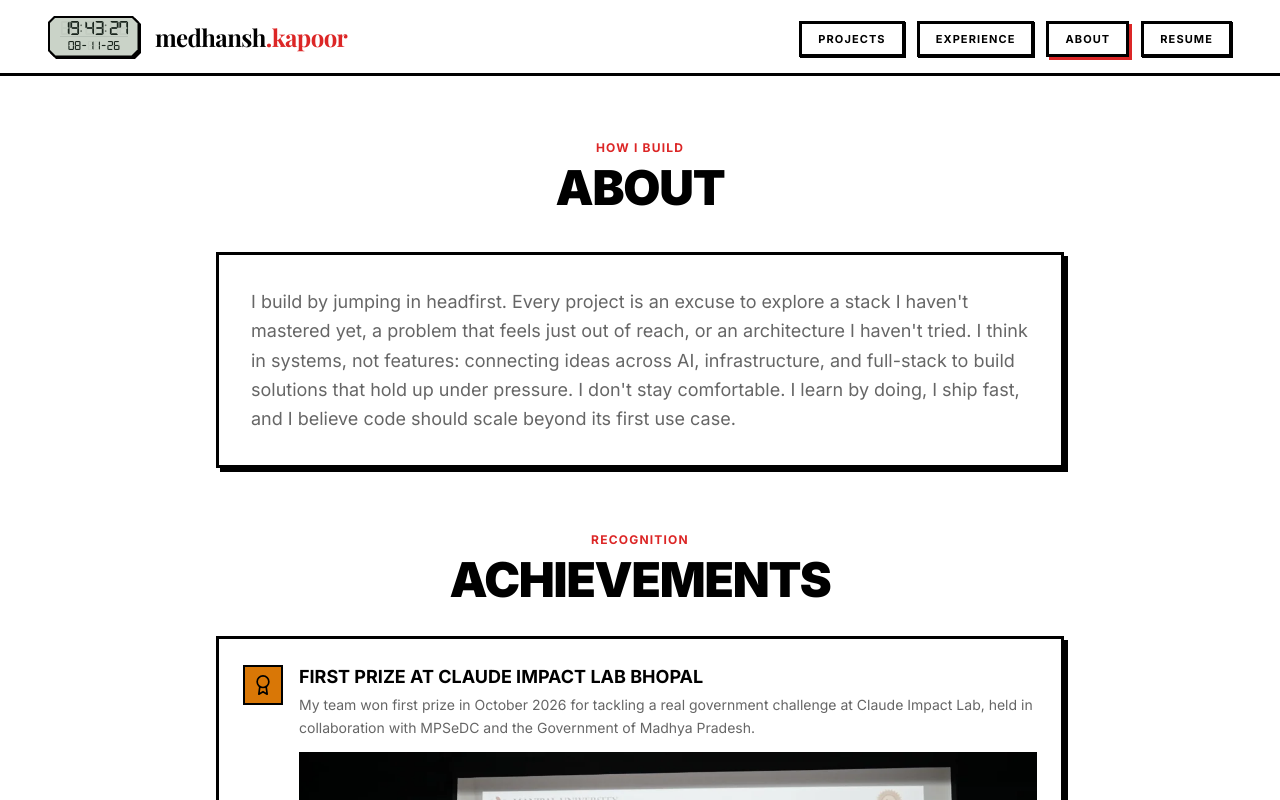
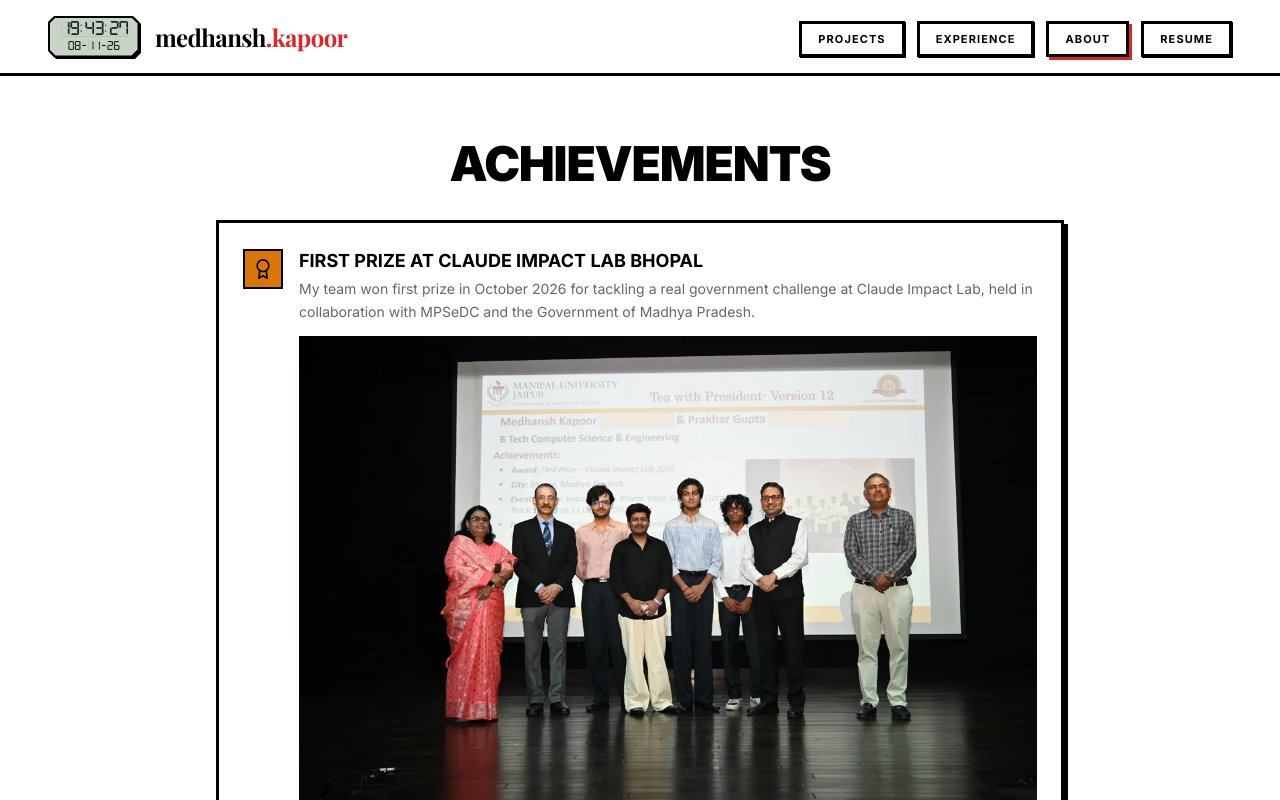
Before and after one commit to Medhansh-741/portfolio, a Next.js app: page /about in a window 1280 px wide. Shown: the top 800 px of the page. Built offline with nearby package versions, Linux system fonts and the light colour scheme; a web font is replaced by a local one.

Commit message:
Start the About page with achievements

```diff
--- a/app/about/AboutView.tsx
+++ b/app/about/AboutView.tsx
@@ -9,36 +9,12 @@ export default function AboutView() {
 	return (
 		<main className="flex-1 bg-background overflow-x-clip">
 			<div className="w-full max-w-2xl xl:max-w-4xl mx-auto px-6 pt-16 pb-[calc(var(--spacing-fluid-xl)+var(--spacing-fluid-md)+2.75rem)] xl:pb-16 border-x-[3px] xl:border-x-0 border-border grow flex flex-col">
-				<div className="text-center space-y-2 mb-fluid-md xl:mb-10">
-					<p className="text-xs text-accent font-bold uppercase tracking-widest">
-						How I Build
-					</p>
-					<h1 className="font-sans text-4xl xl:text-5xl font-black text-foreground uppercase tracking-tight">
-						About
-					</h1>
-				</div>
-
 				<div className="space-y-12 xl:space-y-16">
 					<section>
-						<motion.div
-							initial={{ opacity: 0, y: 16 }}
-							animate={{ opacity: 1, y: 0 }}
-							className="bg-card text-card-foreground border-[3px] border-border shadow-md p-6 xl:p-8"
-						>
-							<p className="text-sm xl:text-base text-muted-foreground leading-relaxed">
-								{profile.about[0]}
-							</p>
-						</motion.div>
-					</section>
-
-					<section>
-						<div className="text-center space-y-2 mb-8">
-							<p className="text-xs text-accent font-bold uppercase tracking-widest">
-								Recognition
-							</p>
-							<h2 className="font-sans text-4xl xl:text-5xl font-black text-foreground uppercase tracking-tight">
+						<div className="text-center mb-8">
+							<h1 className="font-sans text-4xl xl:text-5xl font-black text-foreground uppercase tracking-tight">
 								Achievements
-							</h2>
+							</h1>
 						</div>
 						<div className="space-y-6">
 							{profile.achievements.map(({ title, detail, certificate, eventUrl, images }, i) => (
```
